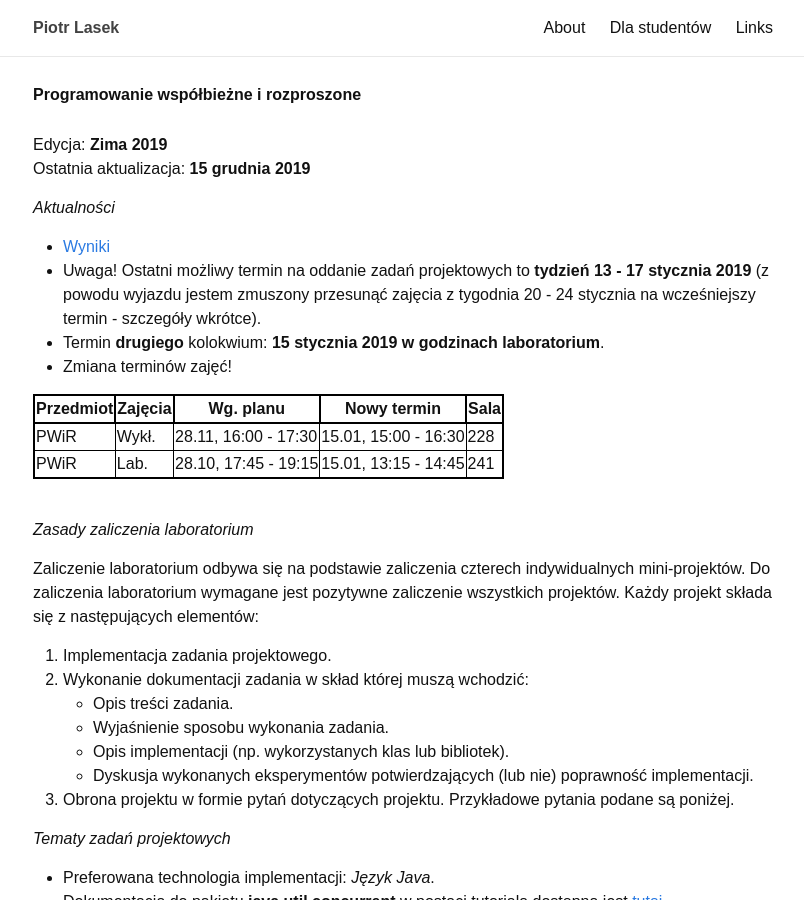
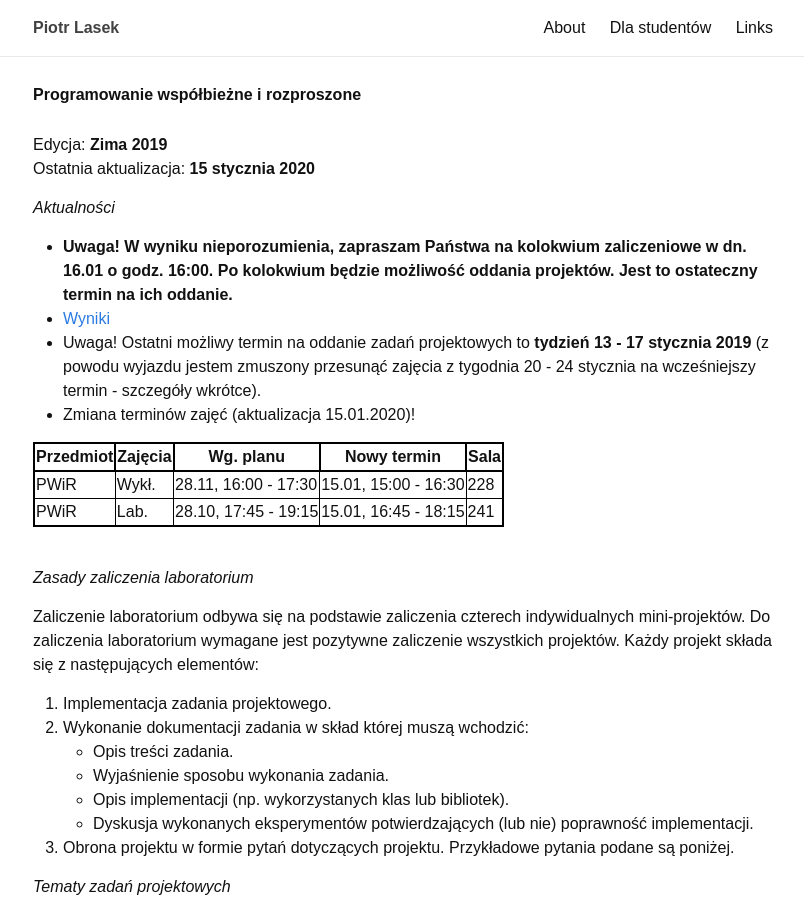
Before and after one commit to piotrlasek/piotrlasek.github.io, a Jekyll site: the page built from for-students/pwir.md, in a window 1280 px wide and 900 px high. Shown: the whole window, without its empty margins (237-1041 px from the left). Built offline with Jekyll 4.4.1, drawn with Linux system fonts in a browser that asks for light colours.

Commit message:
Update pwir.md

```diff
--- a/for-students/pwir.md
+++ b/for-students/pwir.md
@@ -6,19 +6,19 @@ exclude: true
 ---
 
 Edycja: **Zima 2019**<br>
-Ostatnia aktualizacja: **15 grudnia 2019**
+Ostatnia aktualizacja: **15 stycznia 2020**
 
 ## Aktualności
 
+* **Uwaga! W wyniku nieporozumienia, zapraszam Państwa na kolokwium zaliczeniowe w dn. 16.01 o godz. 16:00. Po kolokwium będzie możliwość oddania projektów. Jest to ostateczny termin na ich oddanie.**
 * [Wyniki](wyniki-pwir.txt)
 * Uwaga! Ostatni możliwy termin na oddanie zadań projektowych to **tydzień 13 - 17 stycznia 2019** (z powodu wyjazdu jestem zmuszony przesunąć zajęcia z tygodnia 20 - 24 stycznia na wcześniejszy termin - szczegóły wkrótce).
-* Termin **drugiego** kolokwium: **15 stycznia 2019 w godzinach laboratorium**.
-* Zmiana terminów zajęć!
+* Zmiana terminów zajęć (aktualizacja 15.01.2020)!
 
 | Przedmiot | Zajęcia  | Wg. planu             | Nowy termin          | Sala |
 | --------- | -------- | --------------------- | -------------------- | ---- |
 | PWiR      | Wykł.    | 28.11, 16:00 - 17:30  | 15.01, 15:00 - 16:30 | 228  |
-| PWiR      | Lab.     | 28.10, 17:45 - 19:15  | 15.01, 13:15 - 14:45 | 241  |
+| PWiR      | Lab.     | 28.10, 17:45 - 19:15  | 15.01, 16:45 - 18:15 | 241  |
 
 <br>
 
```
